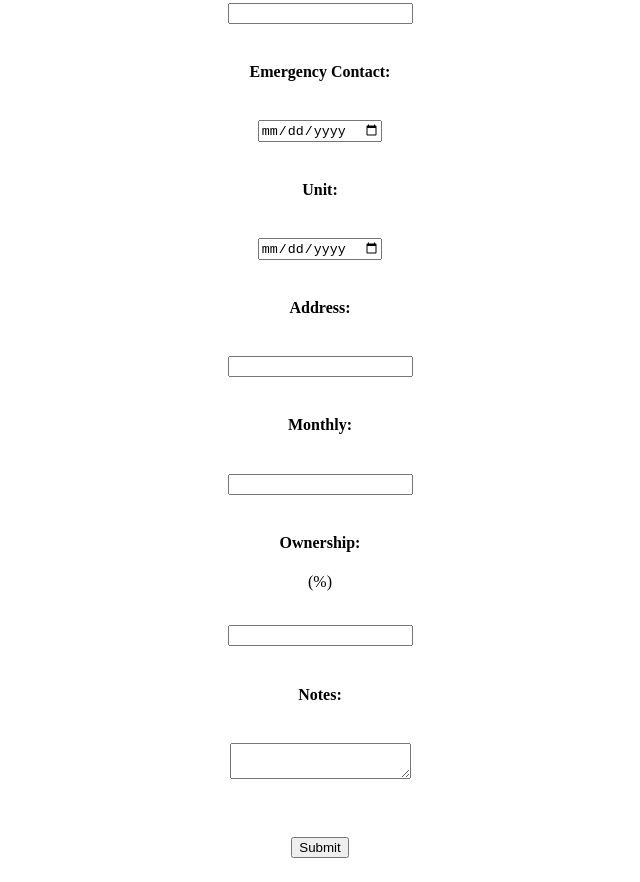
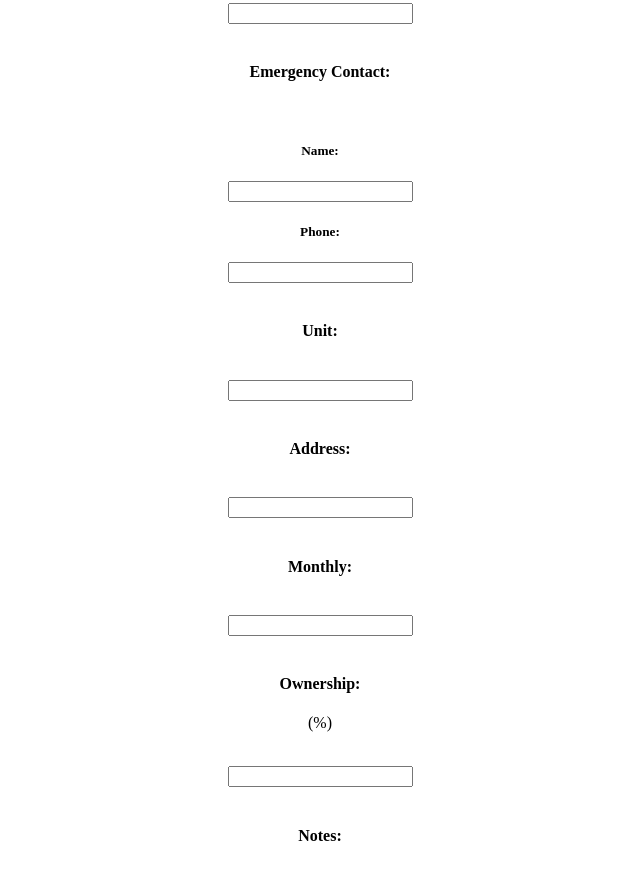
Before and after one commit to Silent-Echo-JS/Greenfield, a React app: page /Tenants in a window 1280 px wide. Shown: the part 1220-2102 px from the top of the page, without its empty margins (320-960 px from the left). Built offline with nearby package versions, Linux system fonts and the light colour scheme; the HTML template or start-up script is replaced by a standard one.

Commit message:
adjusted state

```diff
--- a/client/src/components/Tenants.jsx
+++ b/client/src/components/Tenants.jsx
@@ -9,22 +9,55 @@ class Tenants extends React.Component {
     super(props);
 
     this.state = {
+     firstName: null,
+     lastName: null,
+     created: new Date(),
+     email: null,
+     phone: null,
+     altPhone: null,
+     emContactName: null,
+     emContactNumber: null,
+     notes: null,
+     ownership: null,
+     unit: null,
+     address: null,
+     monthly: null,
+     date: null,
+      };
 
-    };
-
-
+      this.handleChange = this.handleChange.bind(this);
+    this.submit = this.submit.bind(this);
+    this.submitTenant = this.submitTenant.bind(this);
   }
 
   componentDidMount(){
 
   }
 
-  // handleChange(event) {
-  //   this.setState({ [event.target.id]: event.target.value });
-  // }
+  /*TODO: ADD VERIFICATION.*/
+  submit() {
+    this.componentDidMount();
+    window.alert('Added a new tenant.');
+    this.submitTenant(this.state);
+  }
+
+  submitTenant(tenantSlip) {
+    axios.post('/newTenant', tenantSlip)
+      .then((res) => {
+        console.log(res, 'ADDED TENANT');
+      })
+      .catch((error) => {
+        console.log(error, 'SUBMIT TENANT');
+      });
+  }
+
+  handleChange(event) {
+    this.setState({ [event.target.id]: event.target.value });
+  }
 
   render() {
-    const { accounts, account, date, categories, category, checkNumber, amount, notes, recentDeposits } = this.state;
+
+    const { firstName, lastName, email, phone, altPhone, emContactName, emContactNumber, notes, ownership, unit, address, monthly, date } = this.state;
 
     return (
       <center>
@@ -36,11 +69,11 @@ class Tenants extends React.Component {
           <center>
           <div class='subDiv'>
           <h4>First Name:</h4><br />
-          <input id="firstName" type="text" onChange={this.handleChange} value={date} />
+          <input id="firstName" type="text" onChange={this.handleChange} value={firstName} />
           <br /><br />
 
           <h4>Last Name:</h4><br />
-          <input id="lastName" type="text" onChange={this.handleChange} value={date} />
+          <input id="lastName" type="text" onChange={this.handleChange} value={lastName} />
           <br /><br />
 
           <h4>Date:</h4><br />
@@ -48,37 +81,40 @@ class Tenants extends React.Component {
           <br /><br />
 
           <h4>Email:</h4><br />
-          <input id="email" type="text" onChange={this.handleChange} value={date} />
+          <input id="email" type="text" onChange={this.handleChange} value={email} />
           <br /><br />
 
           <h4>Phone:</h4><br />
-          <input id="phone" type="text" onChange={this.handleChange} value={date} />
+          <input id="phone" type="text" onChange={this.handleChange} value={phone} />
           <br /><br />
 
           <h4>Alt. Phone:</h4><br />
-          <input id="altPhone" type="text" onChange={this.handleChange} value={date} />
+          <input id="altPhone" type="text" onChange={this.handleChange} value={altPhone} />
           <br /><br />
 
           <h4>Emergency Contact:</h4><br />
-          <input id="emContact" type="date" onChange={this.handleChange} value={date} />
+          <h5>Name:</h5>
+          <input id="emContactName" type="text" onChange={this.handleChange} value={emContactName} /><br />
+          <h5>Phone:</h5>
+          <input id="emContactNumber" type="text" onChange={this.handleChange} value={emContactNumber} />
           <br /><br />
           </div>
 
           <div class='subDiv'>
           <h4>Unit:</h4><br />
-          <input id="unit" type="date" onChange={this.handleChange} value={date} />
+          <input id="unit" type="text" onChange={this.handleChange} value={unit} />
           <br /><br />
 
           <h4>Address:</h4><br />
-          <input id="address" type="text" onChange={this.handleChange} value={date} />
+          <input id="address" type="text" onChange={this.handleChange} value={address} />
           <br /><br />
 
           <h4>Monthly:</h4><br />
-          <input id="monthly" type="text" onChange={this.handleChange} value={date} />
+          <input id="monthly" type="text" onChange={this.handleChange} value={monthly} />
           <br /><br />
 
           <h4>Ownership:</h4> <p>(%)</p><br />
-          <input id="ownership" type="text" onChange={this.handleChange} value={date} />
+          <input id="ownership" type="text" onChange={this.handleChange} value={ownership} />
           <br /><br />
 
           <h4>Notes:</h4><br />
```
